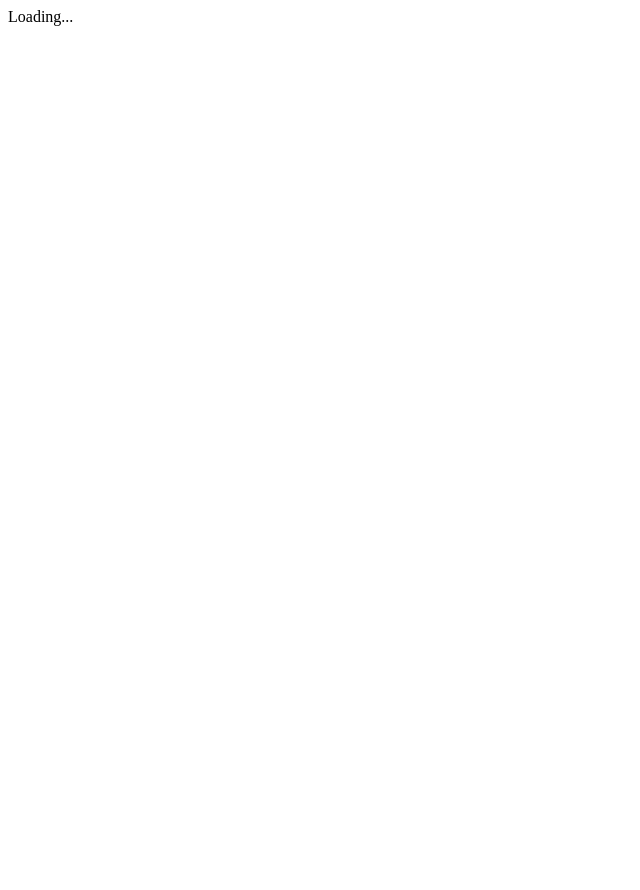
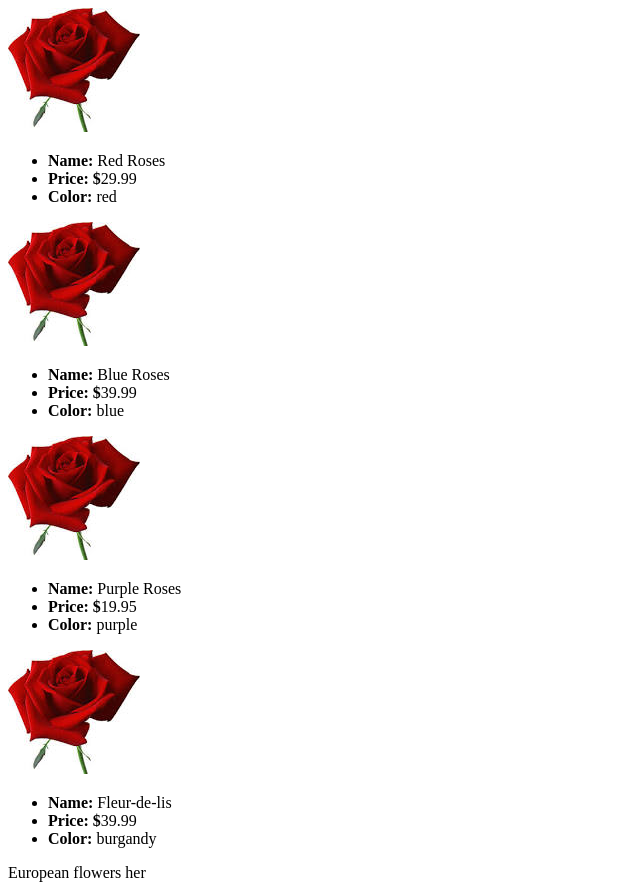
Before and after one commit to seanv17/Backbone, a plain HTML site: page tutorial lessons/flowerApp/index.html in a window 1280 px wide. Shown: the whole page, without its empty margins (0-640 px from the left). Before the commit the page ends 800 px from the top, so only its background shows below. Drawn offline with Linux system fonts and the light colour scheme.

Commit message:
set up single and collection views

```diff
--- a/tutorial lessons/flowerApp/index.html
+++ b/tutorial lessons/flowerApp/index.html
@@ -10,7 +10,19 @@
   <!-- Your HTML -->
   <!-- ========= -->
 
-  <div id="container">Loading...</div>
+  <div id="allFlowers">All flowers here</div>
+  <div id="EuropeanFlowers">European flowers her</div>
+
+  <div id="copy"></div>
+
+  <script id="flowerElement" type="text/template">
+    <a href="#<%= link %>"><img src="<%= image %>" alt="<%= name %>" class="image" /></a>
+    <ul>
+    <li class="flowerInfo"><strong>Name: </strong><%= name %></li>
+    <li class="flowerInfo"><strong>Price: $</strong><%= price %></li>
+    <li class="flowerInfo"><strong>Color: </strong><%= color %></li>
+    </ul>
+  </script>
 
   <!-- ========= -->
   <!-- Libraries -->
@@ -24,9 +36,6 @@
   <script src="js/collections/allFlowers.js"></script>
   <script src="js/routes/router.js"></script>
   <script src="js/flowerApp.js"></script>
-
-
-  </script>
 
 
   <!-- =============== -->
--- a/tutorial lessons/flowerApp/js/collections/allFlowers.js
+++ b/tutorial lessons/flowerApp/js/collections/allFlowers.js
@@ -0,0 +1,23 @@
+var app = app || {};
+
+app.EuropeanFlowers = Backbone.Collection.extend({
+
+  model: app.singleFlower,
+
+  initialize: function(){
+    this.on('change', function(){
+      console.log('Something in our ' +  this.get('name') + ' collection has changed');
+    });
+  }
+});
+
+app.flowerGroup = Backbone.Collection.extend({
+
+  model: app.singleFlower,
+
+  initialize: function(){
+    this.on('change', function(){
+      console.log('Something in our ' + this.get('name') + ' collection instance has changed');
+    });
+  }
+});
--- a/tutorial lessons/flowerApp/js/flowerApp.js
+++ b/tutorial lessons/flowerApp/js/flowerApp.js
@@ -9,7 +9,7 @@ var blueRoses = new app.singleFlower({
   name: 'Blue Roses',
   price: 39.99,
   color: 'blue',
-  link: 'rainbowRose'
+  link: 'blueRose'
 });
 
 var purpleRoses = new app.singleFlower({
@@ -19,8 +19,45 @@ var purpleRoses = new app.singleFlower({
   link: 'purpleRose'
 });
 
-console.log(redRoses.toJSON());
-console.log(purpleRoses.toJSON());
+var tantilizingTulips = new app.singleFlower({
+  name: 'Tantilizing Tulips',
+  price: 29.99,
+  color: 'orange',
+  link: 'orange'
+});
 
-blueRoses.set('color', 'dragon');
-console.log(blueRoses.toJSON());
+var fleurDeLis = new app.singleFlower({
+  name: 'Fleur-de-lis',
+  price: 39.99,
+  color: 'burgandy',
+  link: 'burgandy'
+});
+
+var flowerGroup = new app.flowerGroup([
+  redRoses, blueRoses, purpleRoses, fleurDeLis
+]);
+
+var EuropeanFlowers = new app.EuropeanFlowers([
+  tantilizingTulips, fleurDeLis, redRoses
+]);
+
+var flowerGroupView = new app.allFlowersView({ collection: flowerGroup});
+
+$('#allFlowers').html(flowerGroupView.render().el);
+
+// EuropeanFlower.set([tantilizingTulips, fleurDeLis, purpleRoses]);
+// flowerGroup.set([blueRoses, fleurDeLis]);
+// tantilizingTulips.set('originCountry', 'Holland');
+//
+// console.log(EuropeanFlower.toJSON());
+// console.log(flowerGroup.toJSON());
+
+// console.log(flowerGroup.toJSON());
+// flowerGroup.remove(purpleRoses);
+// console.log(flowerGroup.toJSON());
+
+// console.log(redRoses.toJSON());
+// console.log(purpleRoses.toJSON());
+//
+// blueRoses.set('color', 'dragon');
+// console.log(blueRoses.toJSON());
--- a/tutorial lessons/flowerApp/js/models/singleFlowerModel.js
+++ b/tutorial lessons/flowerApp/js/models/singleFlowerModel.js
@@ -4,19 +4,19 @@ app.singleFlower = Backbone.Model.extend({
 
   defaults: {
     color: 'red',
-    img: 'images/placholder.jpg'
+    image: 'images/placeholder.jpg'
   },
 
-  initialize: function(){
-    console.log( 'A model instance named ' + this.get('name') + ' has been created and it costs $' + this.get('price') );
-
-    this.on('change', function(){
-      console.log('Something in our model has changed');
-    });
-
-    this.on('change:color', function(){
-      console.log('The color for the ' + this.get('name') + ' model just changed to ' + this.get('color'));
-    });
-  }
+  // initialize: function(){
+  //   console.log( 'A model instance named ' + this.get('name') + ' has been created and it costs $' + this.get('price') );
+  //
+  //   this.on('change', function(){
+  //     console.log('Something in our ' + this.get('name') + ' model instance has just changed');
+  //   });
+  //
+  //   this.on('change:color', function(){
+  //     console.log('The color for the ' + this.get('name') + ' model just changed to ' + this.get('color'));
+  //   });
+  // }
 
 });
--- a/tutorial lessons/flowerApp/js/views/allFlowersView.js
+++ b/tutorial lessons/flowerApp/js/views/allFlowersView.js
@@ -0,0 +1,17 @@
+var app = app || {};
+
+app.allFlowersView = Backbone.View.extend({
+
+  tagName: 'section',
+
+  render: function(){
+    this.collection.each(this.addFlower, this);
+    return this;
+  },
+
+  addFlower: function(flower){
+    var flowerView = new app.singleFlowerView({model: flower});
+    this.$el.append(flowerView.render().el);
+  }
+
+});
--- a/tutorial lessons/flowerApp/js/views/singleFlowerView.js
+++ b/tutorial lessons/flowerApp/js/views/singleFlowerView.js
@@ -0,0 +1,15 @@
+var app = app || {};
+
+app.singleFlowerView = Backbone.View.extend({
+
+  tagName: 'article',
+  className: 'flowerListItem',
+  template: _.template($('#flowerElement').html()),
+
+  render: function(){
+    var flowerTemplate = this.template(this.model.toJSON());
+    this.$el.html(flowerTemplate);
+    return this;
+  }
+
+});
```
